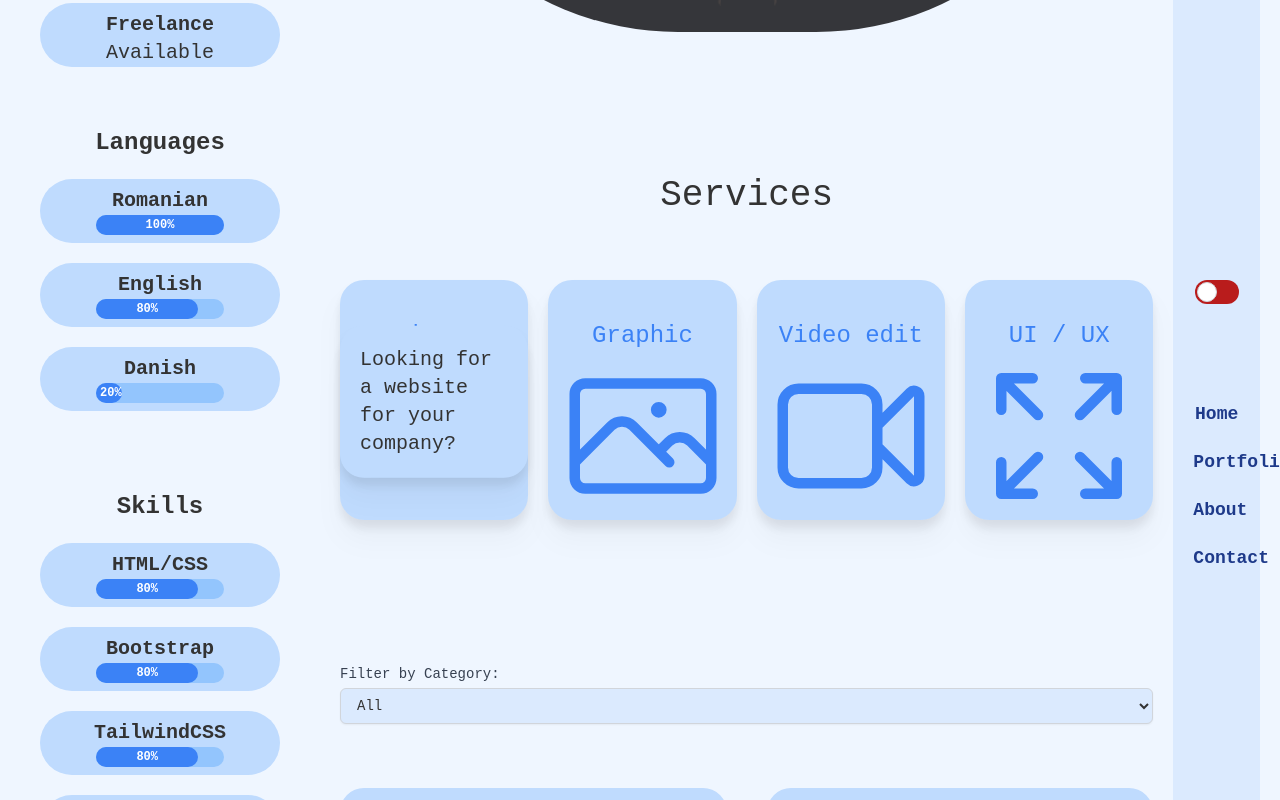
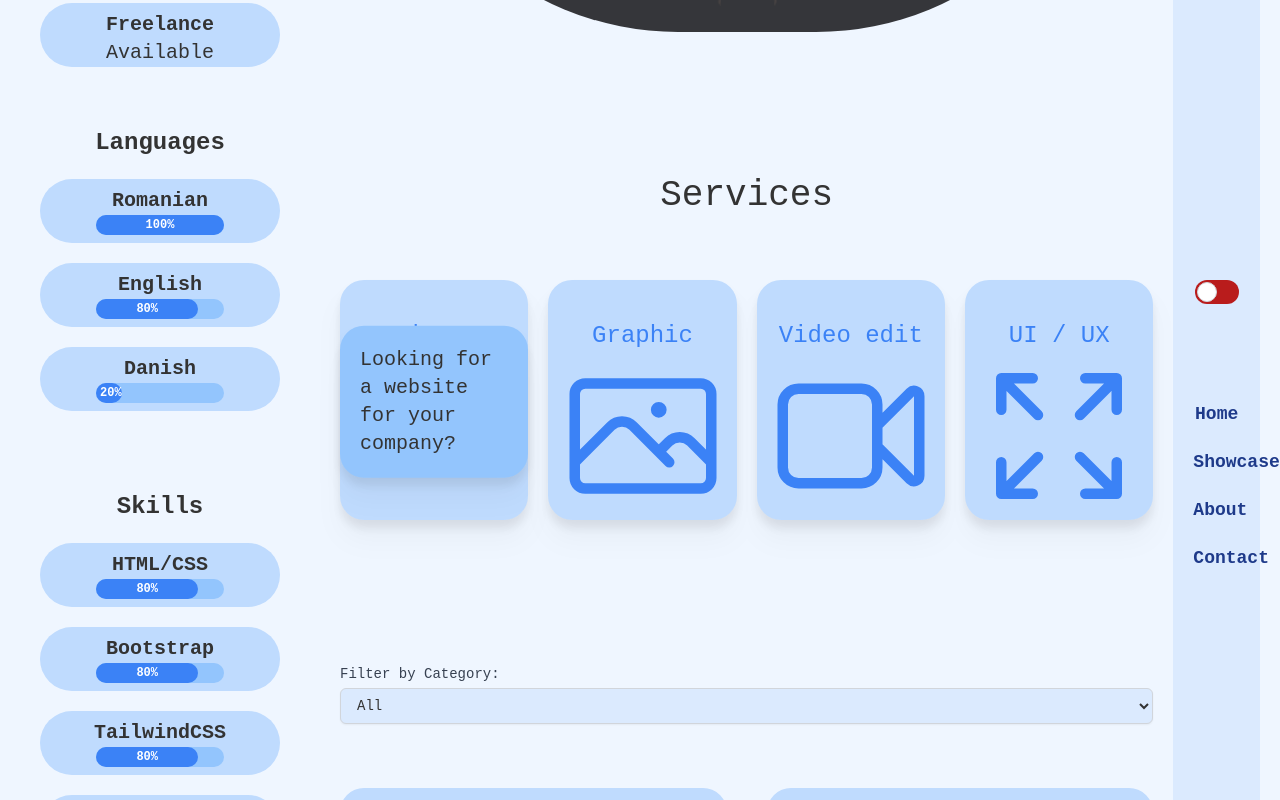
Before and after one commit to DanielPincu/Portfolio-Github, a Vue app: page / in a window 1280 px wide. Both pictures are taken after a click on the element "Web Dev". Shown: the part 602-1402 px from the top of the page. Built offline with nearby package versions, Linux system fonts and the light colour scheme; the HTML template or start-up script is replaced by a standard one; a web font is replaced by a local one.

Commit message:
Nav Updated

```diff
--- a/src/components/Services.vue
+++ b/src/components/Services.vue
@@ -9,7 +9,7 @@
       <svg class="text-blue-500 dark:text-red-500 w-32 md:w-64 justify-center" xmlns="http://www.w3.org/2000/svg" fill="none" viewBox="0 0 24 24" stroke-width="1.5" stroke="currentColor">
         <path stroke-linecap="round" stroke-linejoin="round" :d="service.svgPath" />
       </svg>
-      <div v-show="visibleDiv === index" class="animate-bounce bg-blue-200 dark:bg-red-300 rounded-3xl drop-shadow-xl h-60 flex flex-col items-center mb-2 w-full">
+      <div v-show="visibleDiv === index" class="animate-bounce bg-blue-300 dark:bg-red-300 rounded-3xl drop-shadow-xl h-60 flex flex-col items-center mb-2 w-full">
         <h1 class="text-xl p-5">{{ service.description }}</h1>
       </div>
     </div>
--- a/src/modules/nav.js
+++ b/src/modules/nav.js
@@ -1,6 +1,6 @@
 export const navItems = [
     { label: "Home", href: "#home" },
-    { label: "Portfolio", href: "#portfolio" },
+    { label: "Showcase", href: "#portfolio" },
     { label: "About", href: "#about" },
     { label: "Contact", href: "#contact" },
   ];
```
